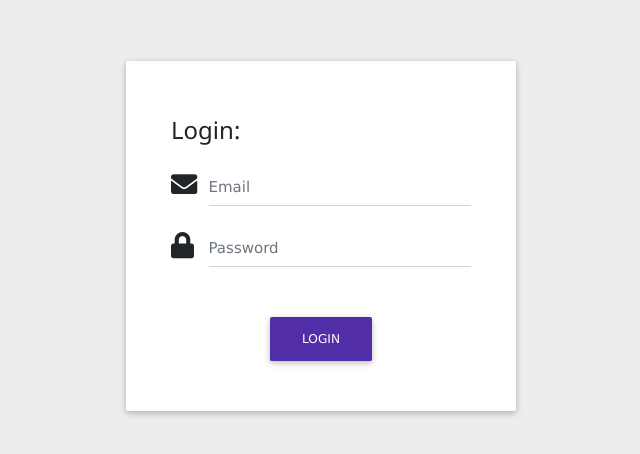
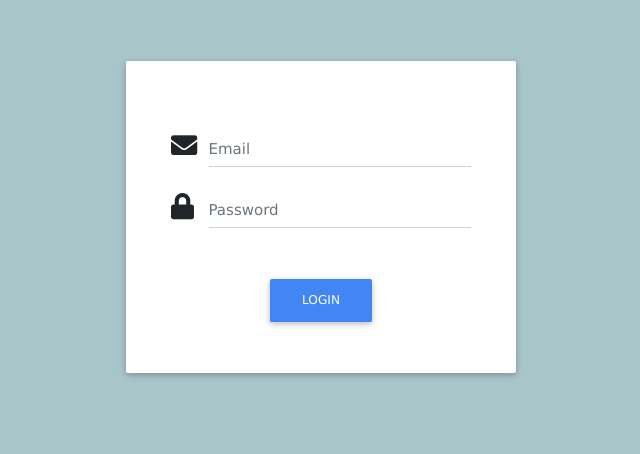
Before and after one commit to olateekay/opensky-web, a React (Create React App) app: page / in a window 1280 px wide. Shown: the part 164-618 px from the top of the page, without its empty margins (319-959 px from the left). Built offline with nearby package versions, Linux system fonts and the light colour scheme.

Commit message:
UI changes

```diff
--- a/src/components/pages/DashboardPage.js
+++ b/src/components/pages/DashboardPage.js
@@ -275,8 +275,8 @@ class DashboardPage extends React.Component {
       <React.Fragment>
         {/* <BreadcrumSection /> */}
         <div class="w3-top">
-          <div class="w3-bar w3-red">
-            <Link to={"/"} class="w3-bar-item w3-button">DashboardPage</Link>
+          <div class="w3-bar w3-black">
+            <Link to={"/"} class="w3-bar-item w3-button">Wellcome to Opensky</Link>
           </div>
         </div>
         <br />
@@ -353,14 +353,10 @@ class DashboardPage extends React.Component {
           </Modal.Body>
           <Modal.Footer>
 
-            <Button variant="secondary" onClick={this.handleClose}>
+            <Button variant="primary" onClick={this.handleClose}>
               Close
 </Button>
-            <Button
-              variant="primary"
-            >
-              Okay
-</Button>
+
           </Modal.Footer>
         </Modal>
       </React.Fragment>
--- a/src/components/pages/LoginPage.js
+++ b/src/components/pages/LoginPage.js
@@ -1,6 +1,5 @@
 import React from 'react';
 import { MDBRow } from 'mdbreact';
-
 import './cards.css'
 import './style.css'
 class LoginPage extends React.Component {
@@ -46,18 +45,15 @@ class LoginPage extends React.Component {
 
   render() {
     return (
-      <div>
 
       <center>
         <div class="card-body px-lg-5 pt-0">
-
-
           <div class="card" style={{ height: "100%", textAlign: "left", marginTop: "15rem", padding: "3rem" }}>
             <div class="card-block">
 
-                <div class="form-header darken-4">
-                  <h3> Login:</h3>
-                </div>
+              {/* <div class="form-header darken-4">
+                <h3>Login</h3>
+              </div> */}
 
               <div class="md-form">
                 <i class="fa fa-envelope prefix"></i>
@@ -75,7 +71,7 @@ class LoginPage extends React.Component {
                 </div>
               }
               <div class="text-center">
-                  <button class="btn btn-deep-purple" onClick={this.submit}>Login</button>
+                <button class="btn btn-primary" onClick={this.submit}>Login</button>
               </div>
             </div>
 
@@ -83,7 +79,7 @@ class LoginPage extends React.Component {
         </div>
       </center>
 
-      </div >
+
 
 
 
--- a/src/components/pages/cards.css
+++ b/src/components/pages/cards.css
@@ -1,7 +1,7 @@
 
 
   .card {
-    background: #fff;
+    background:white;
     border-radius: 2px;
     display: inline-block;
     height: 200px;
--- a/src/components/pages/style.css
+++ b/src/components/pages/style.css
@@ -1,4 +1,4 @@
-/* W3.CSS 4.12 November 2018 by Jan Egil and Borge Refsnes */
+
 html {
     /* box-sizing: border-box; */
   }
@@ -7,13 +7,27 @@ html {
   *:after {
     box-sizing: inherit;
   }
-  /* Extract from normalize.css by Nicolas Gallagher and Jonathan Neal git.io/normalize */
+
+  /* .header {
+
+    display: table;
+     position: relative;
+     width: 100%;
+     height: 100%;
+     -webkit-background-size: cover;
+     -moz-background-size: cover;
+     background-size: cover;
+     -o-background-size: cover;
+     flex: 1;
+
+ } */
   html {
     -ms-text-size-adjust: 100%;
     -webkit-text-size-adjust: 100%;
   }
   body {
     margin: 0;
+    background: rgb(168, 198, 202)
   }
   article,
   aside,
```
Also changed, not shown: src/assets/img-1.jpg (deleted), src/assets/mdb-react.png (deleted). Lines whose indentation alone changed are shown as unchanged.
